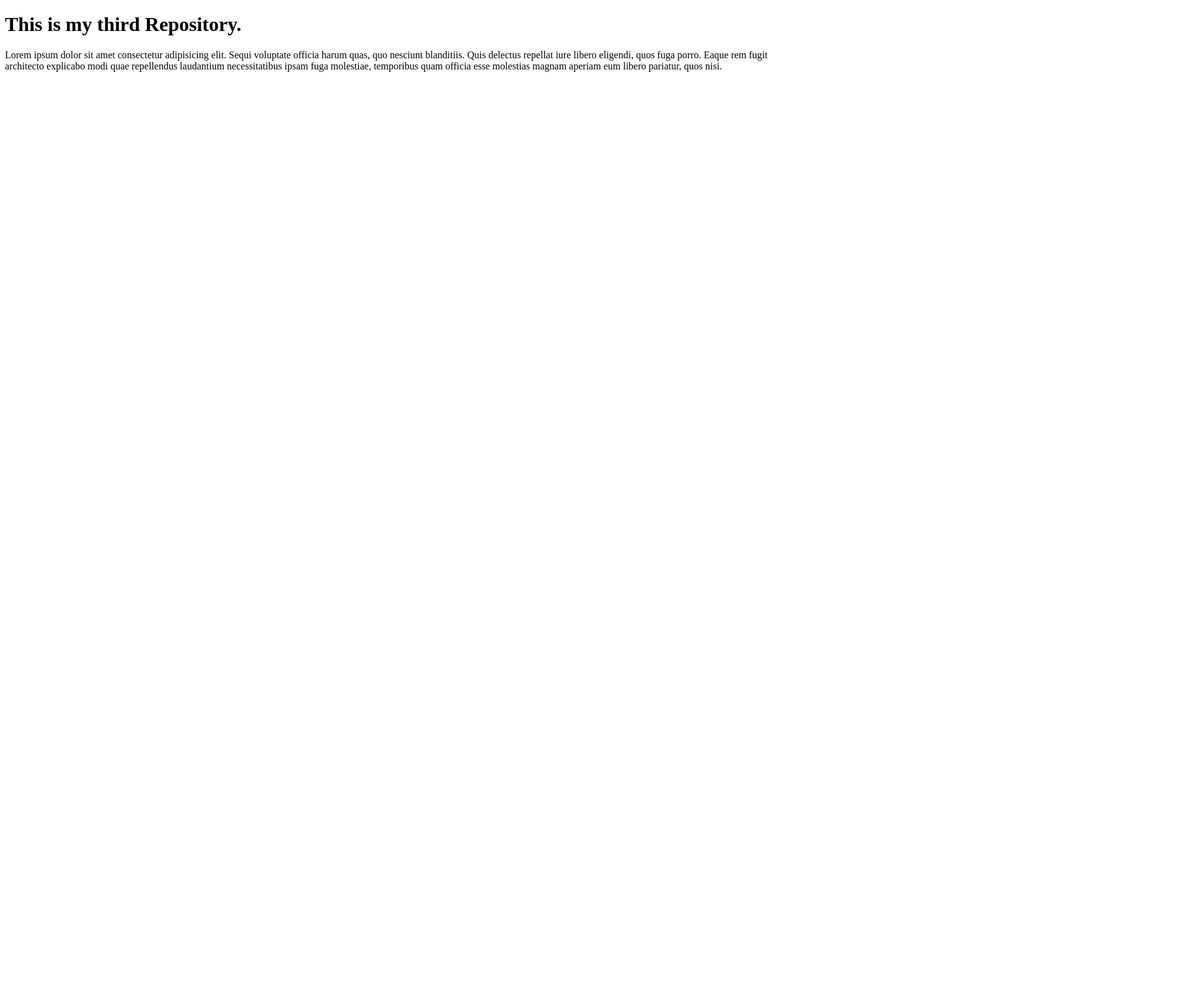
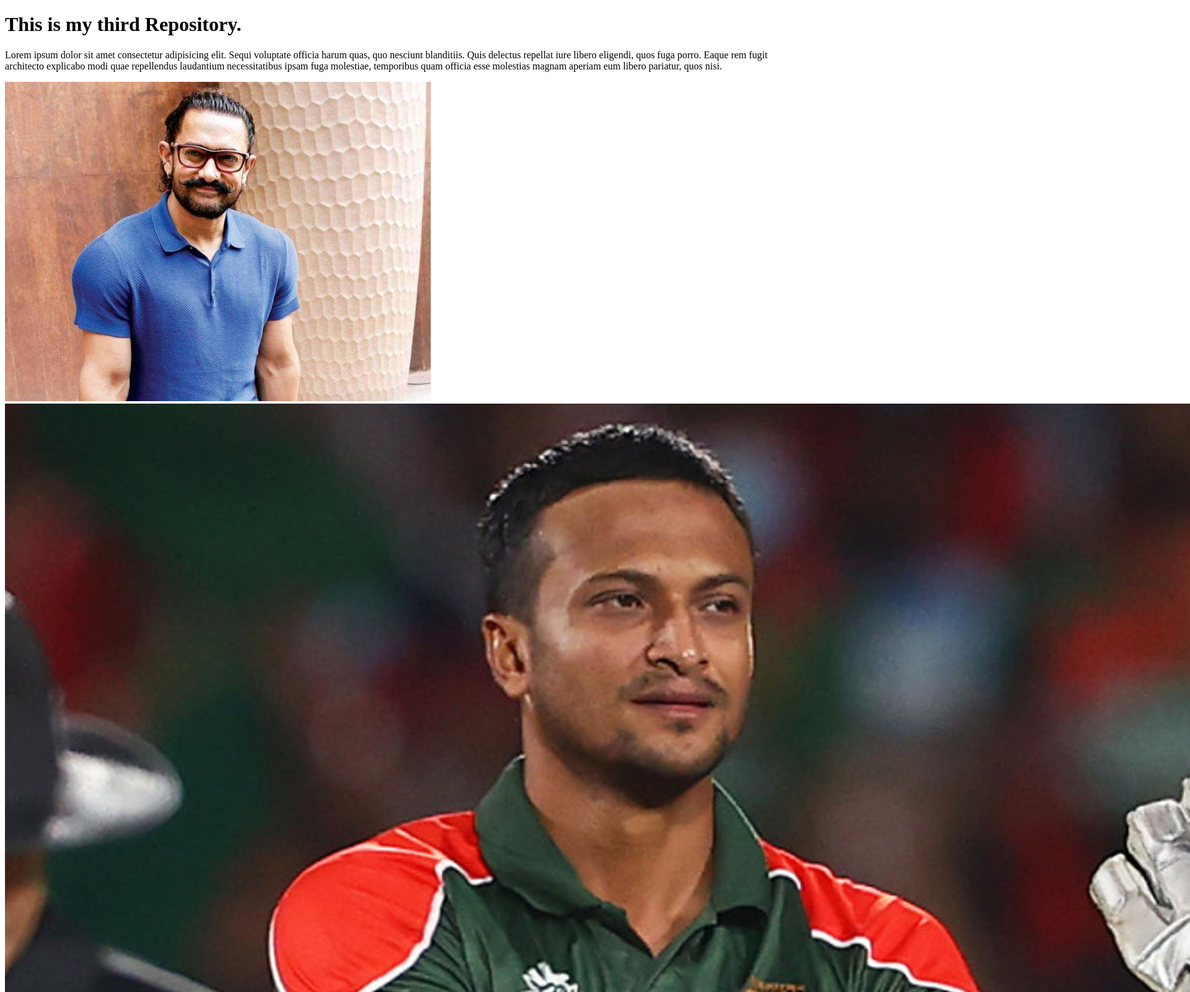
Before and after one commit to Anzumul-Jubayer/repo-third, a plain HTML site: page index.html in a window 1280 px wide. Shown: the top 1600 px of the page at 62% size, 1920 px wide, since content can reach past the window. Before the commit the page ends 800 px from the top, so only its background shows below. Drawn offline with Linux system fonts and the light colour scheme.

Commit message:
image added

```diff
--- a/index.html
+++ b/index.html
@@ -9,6 +9,8 @@
 <body>
     <h1>This is my third Repository.</h1>
     <p>Lorem ipsum dolor sit amet consectetur adipisicing elit. Sequi voluptate officia harum quas, quo nesciunt blanditiis. Quis delectus repellat iure libero eligendi, quos fuga porro. Eaque rem fugit architecto explicabo modi quae repellendus laudantium necessitatibus ipsam fuga molestiae, temporibus quam officia esse molestias magnam aperiam eum libero pariatur, quos nisi.</p>
+    <img src="Amir.jpg" alt="">
+    <img src="Sakib.jpg" alt="">
 
 </body>
 </html>
```
